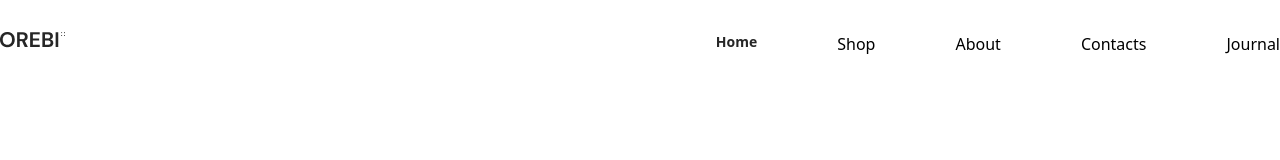
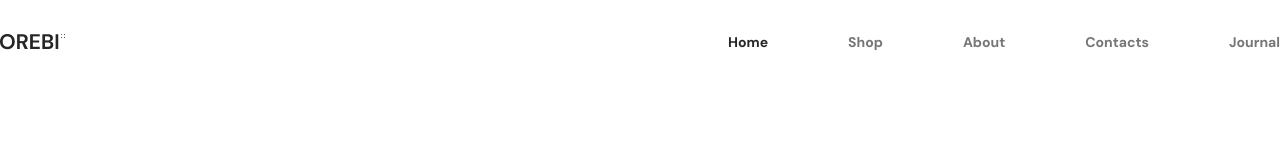
Before and after one commit to RezaualHossenSunny/orebi-_ecommerce, a React (Vite) app: page / in a window 1280 px wide. Shown: the top 160 px of the page. Built offline with nearby package versions, Linux system fonts and the light colour scheme.

Commit message:
navbar done

```diff
--- a/index.html
+++ b/index.html
@@ -1,13 +1,21 @@
 <!doctype html>
 <html lang="en">
+
 <head>
   <meta charset="UTF-8" />
   <link rel="icon" type="image/svg+xml" href="/vite.svg" />
   <meta name="viewport" content="width=device-width, initial-scale=1.0" />
   <title>orebi</title>
+  <link rel="preconnect" href="https://fonts.googleapis.com">
+  <link rel="preconnect" href="https://fonts.gstatic.com" crossorigin>
+  <link
+    href="https://fonts.googleapis.com/css2?family=DM+Sans:ital,opsz,wght@0,9..40,100..1000;1,9..40,100..1000&family=Inter:wght@100..900&family=Open+Sans:ital,wght@0,300..800;1,300..800&family=Poppins:ital,wght@0,100;0,200;0,300;0,400;0,500;0,600;0,700;0,800;0,900;1,100;1,200;1,300;1,400;1,500;1,600;1,700;1,800;1,900&display=swap"
+    rel="stylesheet">
 </head>
+
 <body>
   <div id="root"></div>
   <script type="module" src="/src/main.jsx"></script>
 </body>
+
 </html>
--- a/src/Component/Navbar/Navbar.jsx
+++ b/src/Component/Navbar/Navbar.jsx
@@ -3,7 +3,7 @@ import logo from '../../assets/Logo.png'
 const Navbar = () => {
   return (
     <div className='max-w-container mx-auto py-8'>
-    <div className='flex'>
+    <div className='flex items-center'>
 
     {/* logo */}
     <div className='w-1/4'>
@@ -12,12 +12,12 @@ const Navbar = () => {
 
  {/* menu */}
      <div className='w-3/4  '>
-        <ul className='flex justify-end gap-x-20'>
-            <li className='text-[#262626] text-sm font-bold'>Home</li>
-            <li>Shop</li>
-            <li>About</li>
-            <li>Contacts</li>
-            <li>Journal</li>
+        <ul className='flex justify-end gap-x-20 font-dm'>
+            <li className='text-[#262626] text-sm font-bold cursor-pointer'>Home</li>
+            <li className='text-[#767676] text-sm font-bold not-italic cursor-pointer  hover:text-[#262626]'>Shop</li>
+            <li className='text-[#767676] text-sm font-bold not-italic cursor-pointer hover:text-[#262626]'>About</li>
+            <li className='text-[#767676] text-sm font-bold not-italic cursor-pointer hover:text-[#262626]'>Contacts</li>
+            <li className='text-[#767676] text-sm font-bold not-italic cursor-pointer hover:text-[#262626]'>Journal</li>
         </ul>
      </div>
 
--- a/tailwind.config.js
+++ b/tailwind.config.js
@@ -8,7 +8,11 @@ export default {
     extend: {
       maxWidth: {
         'container': '1604px',
-      }
+      },
+      fontFamily: {
+        'dm': [ "DM Sans", "sans-seri"]
+
+      },
     },
   },
   plugins: [],
```
Lines whose indentation alone changed are shown as unchanged.
